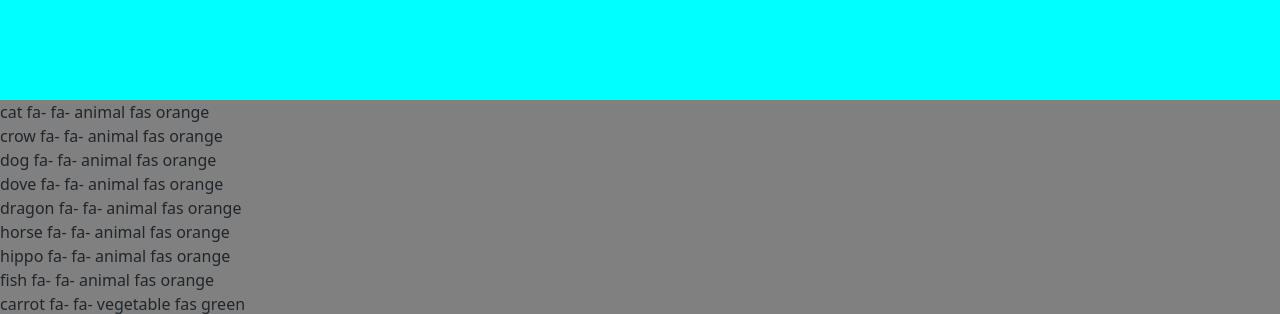
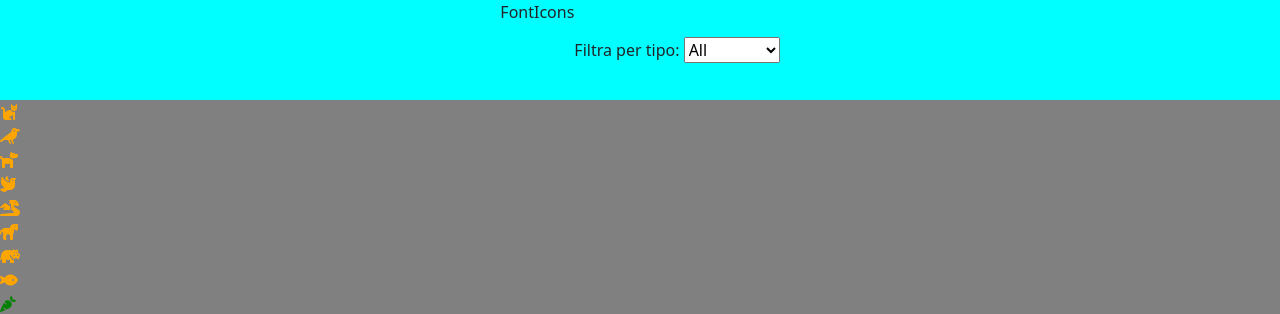
Before and after one commit to GianmarcoRuffi/js-es6-icons, a plain HTML site: page index.html in a window 1280 px wide. Shown: the top 314 px of the page. Drawn offline with nearby package versions, Linux system fonts and the light colour scheme.

Commit message:
Creazione icone

```diff
--- a/data.js
+++ b/data.js
@@ -123,7 +123,7 @@ const iconArray = [
 const icons = document.getElementById("icons");
 
 iconArray.forEach((element, index) => {
-  document.getElementById(
-    "icons"
-  ).innerHTML += `<div>  ${element.name} ${element.prefix} ${element.prefix} ${element.type} ${element.family}  ${element.color} </div>`;
+  document.getElementById("icons").innerHTML += `<div>
+  <i class="${element.family} ${element.prefix}${element.name} ${element.type}" style="color:${element.color}"> </i>
+  </div>`;
 });
--- a/index.html
+++ b/index.html
@@ -18,8 +18,27 @@
     <title>Icons</title>
   </head>
   <body>
-    <header></header>
-    <main id="icons"></main>
+    <header class="d-flex justify-content-center">
+      <div class="row d-flex justify-content-left">
+        <div class="col-12">FontIcons</div>
+      </div>
+      <div class="row d-flex justify-content-center align-items-center">
+        <div class="col-12 justify-content-center">
+          <form action="/action_page.php">
+            <label for="difficulty">Filtra per tipo: </label>
+            <select name="filter" id="filter">
+              <option value="1">All</option>
+              <option value="2">animal</option>
+              <option value="3">vegetable</option>
+              <option value="4">user</option>
+            </select>
+          </form>
+        </div>
+      </div>
+    </header>
+    <main id="icons">
+      <div class="row d-flex"><div class="col-3"></div></div>
+    </main>
 
     <script src="./data.js"></script>
   </body>
```
